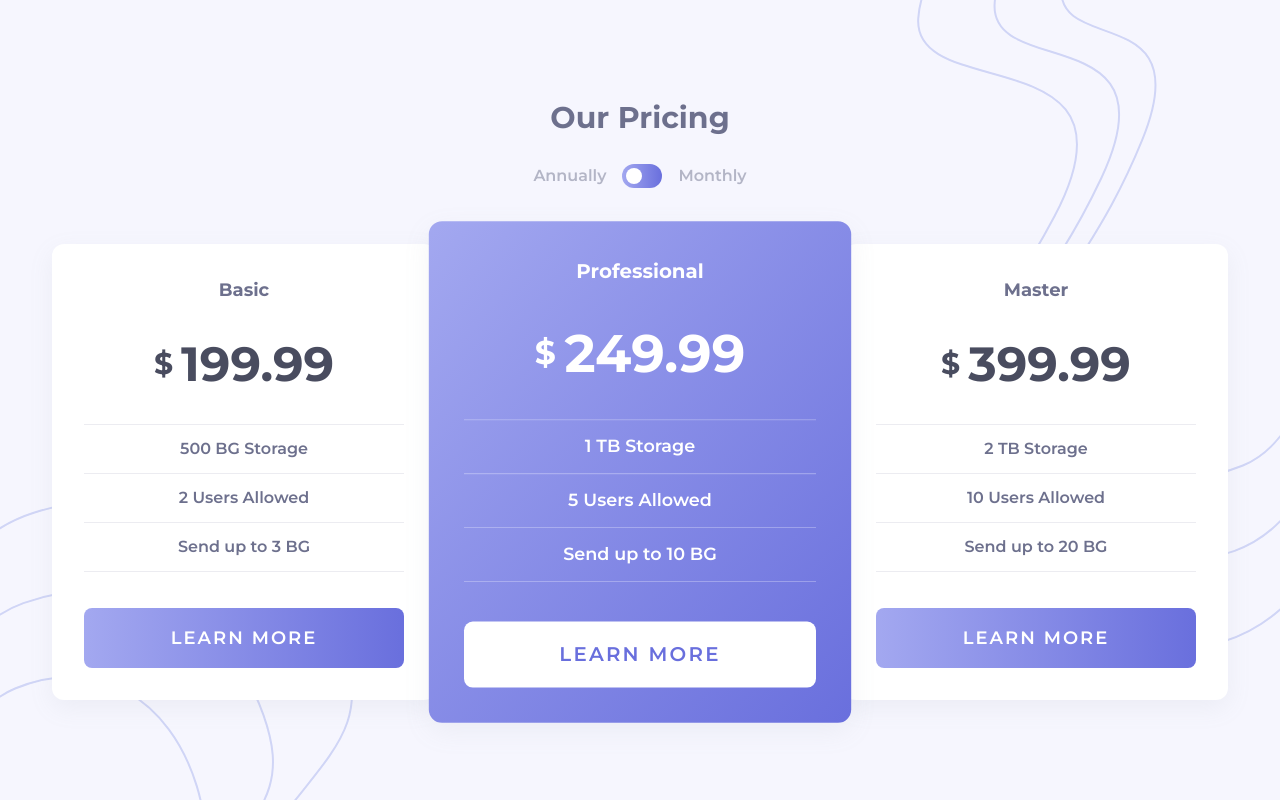
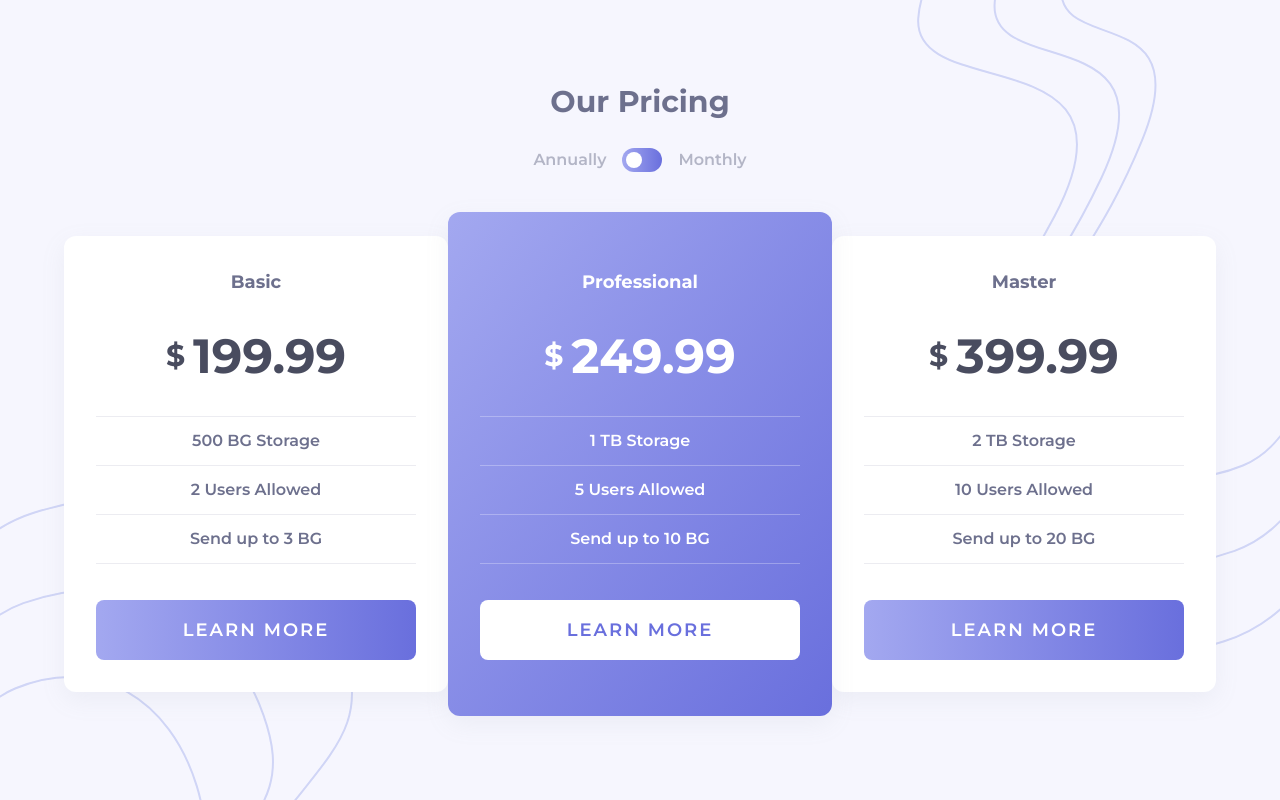
Before and after one commit to aatmaneoulmouden/pricing-component-with-toggle, a React (Vite) app: page / in a window 1280 px wide. Built offline with nearby package versions, Linux system fonts and the light colour scheme.

Commit message:
Finish the desctop version

```diff
--- a/src/components/Package.jsx
+++ b/src/components/Package.jsx
@@ -13,9 +13,9 @@ const Package = ({ name, pricing, features, isRecommended, pricingType }) => {
   ));
   return (
     <article
-      className={`package z-10 p-8 rounded-xl shadow-base text-center flex flex-col justify-center items-center gap-9 w-96 ${
+      className={`package z-10 p-8 rounded-xl shadow-base text-center flex-1 flex flex-col justify-center items-center gap-9 w-96 ${
         isRecommended
-          ? "bg-gradient-to-br from-primary-light-purple to-primary-dark-purple scale-110 z-20"
+          ? "bg-gradient-to-br from-primary-light-purple to-primary-dark-purple py-14 z-20"
           : "bg-white"
       }`}
     >
--- a/src/components/Pricing.jsx
+++ b/src/components/Pricing.jsx
@@ -37,7 +37,7 @@ const Pricing = () => {
               Our Pricing
             </h1>
           </div>
-          <div className="switcher flex justify-center items-center gap-4 mt-7 mb-14">
+          <div className="switcher flex justify-center items-center gap-4 mt-7 mb-10">
             <button className="pricing-type">Annually</button>
             <button
               className="w-10 h-6 rounded-full bg-gradient-to-r from-primary-light-purple to-primary-dark-purple relative"
@@ -51,7 +51,7 @@ const Pricing = () => {
             </button>
             <button className="pricing-type">Monthly</button>
           </div>
-          <div className="packages-wrapper grid grid-cols-3 gap-3">
+          <div className="packages-wrapper flex items-center">
             {dispalyPackages}
           </div>
         </div>
```
